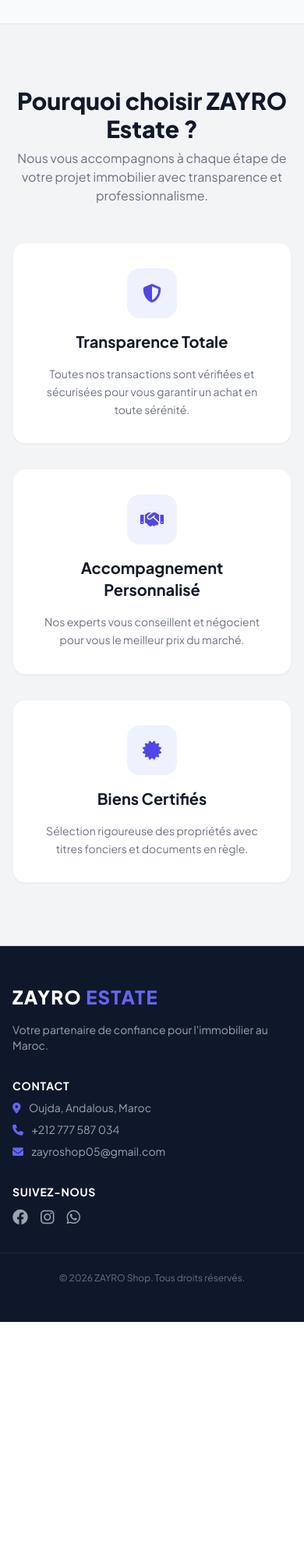
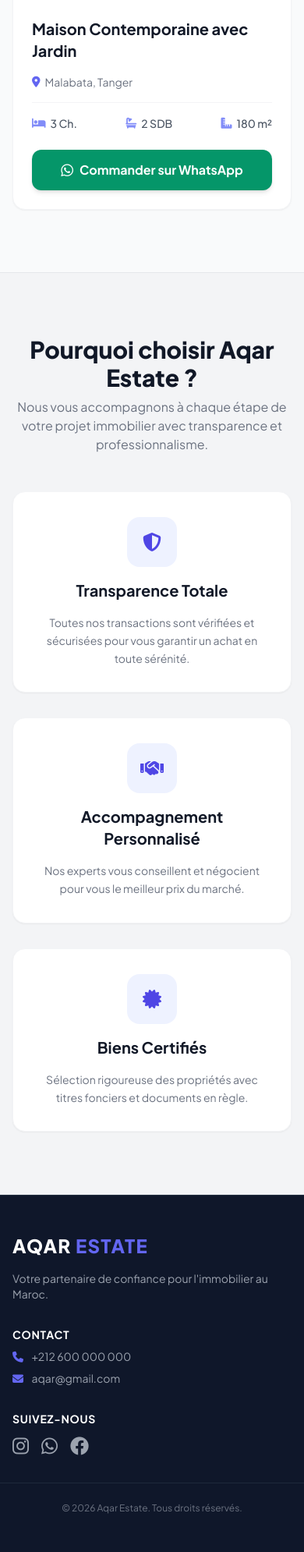
Before and after one commit to zakariaeayadi/zayro_shop, a Django app: page /demo/modern-estate/ in a window 390 px wide. Shown: the part 2597-4587 px from the top of the page at 78% size. Before the commit the page ends 4292 px from the top, so only its background shows below. Run offline with Django 5.2, Linux system fonts and the light colour scheme; parts of the project's set-up code (start-up, migrations or seed data) failed here and were passed over; some libraries are stand-ins or nearby versions.

Commit message:
Add modern estate template design

```diff
--- a/templates/store/demos/modern_estate/index.html
+++ b/templates/store/demos/modern_estate/index.html
@@ -3,7 +3,7 @@
 <head>
     <meta charset="UTF-8">
     <meta name="viewport" content="width=device-width, initial-scale=1.0">
-    <title>ZAYRO | Immobilier & Modern Estate</title>
+    <title>Aqar Estate | Immobilier & Modern Estate</title>
     <!-- Tailwind CSS CDN -->
     <script src="https://cdn.tailwindcss.com"></script>
     <!-- FontAwesome Icons -->
@@ -16,11 +16,27 @@
 </head>
 <body class="bg-gray-50 text-gray-800 antialiased">
 
+    <!-- Top Demo Navigation Bar -->
+    <div class="bg-amber-400 text-black px-4 py-2.5 text-xs sm:text-sm font-semibold flex flex-wrap items-center justify-between shadow-md border-b border-amber-500/30 sticky top-0 z-50">
+        <div class="flex items-center gap-2">
+            <span class="bg-black text-white px-2 py-0.5 rounded text-xs font-bold uppercase tracking-wider">DÉMO EN DIRECT</span>
+            <span>Modèle #01 — Site Vitrine High-End "Aqar Estate"</span>
+        </div>
+        <div class="flex items-center gap-3 mt-1 sm:mt-0">
+            <a href="/#packs" class="bg-black hover:bg-gray-800 text-white font-bold px-3 py-1.5 rounded-lg transition text-xs flex items-center gap-1.5 shadow">
+                <i class="fa-solid fa-cart-shopping"></i> Commander ce modèle
+            </a>
+            <a href="/" class="bg-amber-100 hover:bg-amber-200 text-black border border-amber-500/40 font-bold px-3 py-1.5 rounded-lg transition text-xs flex items-center gap-1.5">
+                <i class="fa-solid fa-arrow-left"></i> Retour au Catalogue
+            </a>
+        </div>
+    </div>
+
     <!-- Navigation Header -->
-    <header class="sticky top-0 z-50 bg-white/90 backdrop-blur-md border-b border-gray-100 shadow-sm">
+    <header class="bg-white border-b border-gray-100 shadow-sm">
         <div class="max-w-7xl mx-auto px-4 sm:px-6 lg:px-8 h-20 flex items-center justify-between">
-            <a href="/" class="flex items-center gap-2 text-2xl font-black tracking-wider text-indigo-900">
-                <span class="bg-indigo-600 text-white px-3 py-1 rounded-xl shadow-md">ZAYRO</span>
+            <a href="#" class="flex items-center gap-2 text-2xl font-black tracking-wider text-indigo-900">
+                <span class="bg-indigo-600 text-white px-3 py-1 rounded-xl shadow-md">AQAR</span>
                 <span class="text-indigo-600">ESTATE</span>
             </a>
 
@@ -31,10 +47,10 @@
                 <a href="#contact" class="hover:text-indigo-600 transition">Contact</a>
             </nav>
 
-            <div class="flex items-center gap-4">
-                <a href="tel:+212777587034" class="hidden sm:flex items-center gap-2 text-sm font-semibold text-gray-700 bg-gray-100 hover:bg-gray-200 px-4 py-2.5 rounded-xl transition">
-                    <i class="fa-solid fa-phone text-indigo-600"></i>
-                    +212 777 587 034
+            <div class="flex items-center gap-3">
+                <a href="https://wa.me/212600000000" target="_blank" class="hidden sm:flex items-center gap-2 text-sm font-semibold text-gray-700 bg-emerald-50 hover:bg-emerald-100 text-emerald-700 px-4 py-2 rounded-xl transition border border-emerald-200">
+                    <i class="fa-brands fa-whatsapp text-emerald-600 text-lg"></i>
+                    WhatsApp
                 </a>
                 <a href="#properties" class="bg-indigo-600 hover:bg-indigo-700 text-white font-medium text-sm px-5 py-2.5 rounded-xl shadow-lg shadow-indigo-200 transition transform hover:-translate-y-0.5">
                     Découvrir
@@ -53,7 +69,7 @@
                 Plateforme Immobilière Premium
             </span>
             <h1 class="text-4xl sm:text-6xl font-extrabold tracking-tight leading-tight">
-                Trouvez le bien de vos rêves avec <span class="text-indigo-400">ZAYRO</span>
+                Trouvez le bien de vos rêves avec <span class="text-indigo-400">Aqar Estate</span>
             </h1>
             <p class="text-lg text-gray-300 max-w-2xl mx-auto font-light">
                 Achat, vente et location d'appartements, villas et terrains d'exception en toute simplicité.
@@ -65,9 +81,9 @@
                     <label class="text-xs font-bold text-gray-400 uppercase">Localisation</label>
                     <select class="font-semibold text-sm bg-transparent outline-none cursor-pointer mt-1">
                         <option>Toutes les villes</option>
-                        <option>Oujda</option>
                         <option>Casablanca</option>
                         <option>Rabat</option>
+                        <option>Marrakech</option>
                         <option>Tanger</option>
                     </select>
                 </div>
@@ -113,7 +129,8 @@
         <div class="grid grid-cols-1 md:grid-cols-2 lg:grid-cols-3 gap-8">
 
             <!-- Property Card 1 -->
-            <div class="bg-white rounded-2xl overflow-hidden shadow-sm hover:shadow-xl transition duration-300 border border-gray-100 group">
+            <div class="bg-white rounded-2xl overflow-hidden shadow-sm hover:shadow-xl transition duration-300 border border-gray-100 group flex flex-col justify-between">
+                <div>
                     <div class="relative h-64 overflow-hidden">
                         <img src="https://images.unsplash.com/photo-1613977257363-707ba9348227?auto=format&fit=crop&w=800&q=80" alt="Villa" class="w-full h-full object-cover group-hover:scale-105 transition duration-500">
                         <span class="absolute top-4 left-4 bg-indigo-600 text-white text-xs font-bold px-3 py-1.5 rounded-lg uppercase tracking-wider">À Vendre</span>
@@ -122,7 +139,7 @@
                     <div class="p-6 space-y-4">
                         <h3 class="text-xl font-bold text-gray-900 group-hover:text-indigo-600 transition">Villa Luxueuse avec Piscine</h3>
                         <p class="text-gray-500 text-sm flex items-center gap-1.5">
-                        <i class="fa-solid fa-location-dot text-indigo-500"></i> Quartier Andalous, Oujda
+                            <i class="fa-solid fa-location-dot text-indigo-500"></i> Quartier Anfa, Casablanca
                         </p>
                         <div class="flex items-center justify-between border-t border-gray-100 pt-4 text-gray-600 text-sm font-medium">
                             <span class="flex items-center gap-1.5"><i class="fa-solid fa-bed text-indigo-400"></i> 4 Ch.</span>
@@ -131,9 +148,16 @@
                         </div>
                     </div>
                 </div>
+                <div class="p-6 pt-0">
+                    <a href="https://wa.me/212600000000?text=Bonjour,%20je%20suis%20intéressé%20par%20la%20Villa%20Luxueuse%20avec%20Piscine" target="_blank" class="w-full bg-emerald-600 hover:bg-emerald-700 text-white font-bold py-3 px-4 rounded-xl transition flex items-center justify-center gap-2 shadow-md">
+                        <i class="fa-brands fa-whatsapp text-lg"></i> Commander sur WhatsApp
+                    </a>
+                </div>
+            </div>
 
             <!-- Property Card 2 -->
-            <div class="bg-white rounded-2xl overflow-hidden shadow-sm hover:shadow-xl transition duration-300 border border-gray-100 group">
+            <div class="bg-white rounded-2xl overflow-hidden shadow-sm hover:shadow-xl transition duration-300 border border-gray-100 group flex flex-col justify-between">
+                <div>
                     <div class="relative h-64 overflow-hidden">
                         <img src="https://images.unsplash.com/photo-1545324418-cc1a3fa10c00?auto=format&fit=crop&w=800&q=80" alt="Appartement" class="w-full h-full object-cover group-hover:scale-105 transition duration-500">
                         <span class="absolute top-4 left-4 bg-emerald-600 text-white text-xs font-bold px-3 py-1.5 rounded-lg uppercase tracking-wider">À Louer</span>
@@ -142,7 +166,7 @@
                     <div class="p-6 space-y-4">
                         <h3 class="text-xl font-bold text-gray-900 group-hover:text-indigo-600 transition">Appartement Moderne Haut Standing</h3>
                         <p class="text-gray-500 text-sm flex items-center gap-1.5">
-                        <i class="fa-solid fa-location-dot text-indigo-500"></i> Centre Ville, Oujda
+                            <i class="fa-solid fa-location-dot text-indigo-500"></i> Agdal, Rabat
                         </p>
                         <div class="flex items-center justify-between border-t border-gray-100 pt-4 text-gray-600 text-sm font-medium">
                             <span class="flex items-center gap-1.5"><i class="fa-solid fa-bed text-indigo-400"></i> 2 Ch.</span>
@@ -151,9 +175,16 @@
                         </div>
                     </div>
                 </div>
+                <div class="p-6 pt-0">
+                    <a href="https://wa.me/212600000000?text=Bonjour,%20je%20suis%20intéressé%20par%20l'Appartement%20Moderne" target="_blank" class="w-full bg-emerald-600 hover:bg-emerald-700 text-white font-bold py-3 px-4 rounded-xl transition flex items-center justify-center gap-2 shadow-md">
+                        <i class="fa-brands fa-whatsapp text-lg"></i> Commander sur WhatsApp
+                    </a>
+                </div>
+            </div>
 
             <!-- Property Card 3 -->
-            <div class="bg-white rounded-2xl overflow-hidden shadow-sm hover:shadow-xl transition duration-300 border border-gray-100 group">
+            <div class="bg-white rounded-2xl overflow-hidden shadow-sm hover:shadow-xl transition duration-300 border border-gray-100 group flex flex-col justify-between">
+                <div>
                     <div class="relative h-64 overflow-hidden">
                         <img src="https://images.unsplash.com/photo-1600585154340-be6161a56a0c?auto=format&fit=crop&w=800&q=80" alt="Maison" class="w-full h-full object-cover group-hover:scale-105 transition duration-500">
                         <span class="absolute top-4 left-4 bg-indigo-600 text-white text-xs font-bold px-3 py-1.5 rounded-lg uppercase tracking-wider">À Vendre</span>
@@ -162,13 +193,19 @@
                     <div class="p-6 space-y-4">
                         <h3 class="text-xl font-bold text-gray-900 group-hover:text-indigo-600 transition">Maison Contemporaine avec Jardin</h3>
                         <p class="text-gray-500 text-sm flex items-center gap-1.5">
-                        <i class="fa-solid fa-location-dot text-indigo-500"></i> Route de Taza, Oujda
+                            <i class="fa-solid fa-location-dot text-indigo-500"></i> Malabata, Tanger
                         </p>
                         <div class="flex items-center justify-between border-t border-gray-100 pt-4 text-gray-600 text-sm font-medium">
                             <span class="flex items-center gap-1.5"><i class="fa-solid fa-bed text-indigo-400"></i> 3 Ch.</span>
                             <span class="flex items-center gap-1.5"><i class="fa-solid fa-bath text-indigo-400"></i> 2 SDB</span>
                             <span class="flex items-center gap-1.5"><i class="fa-solid fa-ruler-combined text-indigo-400"></i> 180 m²</span>
                         </div>
+                    </div>
+                </div>
+                <div class="p-6 pt-0">
+                    <a href="https://wa.me/212600000000?text=Bonjour,%20je%20suis%20intéressé%20par%20la%20Maison%20Contemporaine" target="_blank" class="w-full bg-emerald-600 hover:bg-emerald-700 text-white font-bold py-3 px-4 rounded-xl transition flex items-center justify-center gap-2 shadow-md">
+                        <i class="fa-brands fa-whatsapp text-lg"></i> Commander sur WhatsApp
+                    </a>
                 </div>
             </div>
 
@@ -178,7 +215,7 @@
     <!-- Services / Why Choose Us -->
     <section id="services" class="bg-gray-100 py-20 border-y border-gray-200">
         <div class="max-w-7xl mx-auto px-4 sm:px-6 lg:px-8 text-center">
-            <h2 class="text-3xl font-extrabold text-gray-900">Pourquoi choisir ZAYRO Estate ?</h2>
+            <h2 class="text-3xl font-extrabold text-gray-900">Pourquoi choisir Aqar Estate ?</h2>
             <p class="text-gray-500 mt-2 max-w-xl mx-auto">Nous vous accompagnons à chaque étape de votre projet immobilier avec transparence et professionnalisme.</p>
 
             <div class="grid grid-cols-1 md:grid-cols-3 gap-8 mt-12">
@@ -213,26 +250,25 @@
     <footer id="contact" class="bg-slate-900 text-gray-400 py-12 border-t border-slate-800">
         <div class="max-w-7xl mx-auto px-4 sm:px-6 lg:px-8 grid grid-cols-1 md:grid-cols-3 gap-8 mb-8">
             <div class="space-y-4">
-                <a href="#" class="text-2xl font-black text-white tracking-wider">ZAYRO <span class="text-indigo-500">ESTATE</span></a>
+                <a href="#" class="text-2xl font-black text-white tracking-wider">AQAR <span class="text-indigo-500">ESTATE</span></a>
                 <p class="text-sm text-gray-400">Votre partenaire de confiance pour l'immobilier au Maroc.</p>
             </div>
             <div class="space-y-2">
                 <h4 class="text-white font-bold text-sm uppercase tracking-wider">Contact</h4>
-                <p class="text-sm"><i class="fa-solid fa-location-dot text-indigo-500 mr-2"></i> Oujda, Andalous, Maroc</p>
-                <p class="text-sm"><i class="fa-solid fa-phone text-indigo-500 mr-2"></i> +212 777 587 034</p>
-                <p class="text-sm"><i class="fa-solid fa-envelope text-indigo-500 mr-2"></i> zayroshop05@gmail.com</p>
+                <p class="text-sm"><i class="fa-solid fa-phone text-indigo-500 mr-2"></i> +212 600 000 000</p>
+                <p class="text-sm"><i class="fa-solid fa-envelope text-indigo-500 mr-2"></i> aqar@gmail.com</p>
             </div>
             <div class="space-y-2">
                 <h4 class="text-white font-bold text-sm uppercase tracking-wider">Suivez-nous</h4>
-                <div class="flex gap-4 text-xl">
-                    <a href="#" class="hover:text-indigo-400 transition"><i class="fa-brands fa-facebook"></i></a>
-                    <a href="#" class="hover:text-indigo-400 transition"><i class="fa-brands fa-instagram"></i></a>
-                    <a href="#" class="hover:text-indigo-400 transition"><i class="fa-brands fa-whatsapp"></i></a>
+                <div class="flex gap-4 text-2xl">
+                    <a href="https://instagram.com" target="_blank" class="hover:text-pink-500 transition"><i class="fa-brands fa-instagram"></i></a>
+                    <a href="https://wa.me/212600000000" target="_blank" class="hover:text-emerald-500 transition"><i class="fa-brands fa-whatsapp"></i></a>
+                    <a href="https://facebook.com" target="_blank" class="hover:text-blue-500 transition"><i class="fa-brands fa-facebook"></i></a>
                 </div>
             </div>
         </div>
         <div class="max-w-7xl mx-auto px-4 sm:px-6 lg:px-8 border-t border-slate-800 pt-6 text-center text-xs text-gray-500">
-            &copy; 2026 ZAYRO Shop. Tous droits réservés.
+            &copy; 2026 Aqar Estate. Tous droits réservés.
         </div>
     </footer>
 
```
Lines whose indentation alone changed are shown as unchanged.
